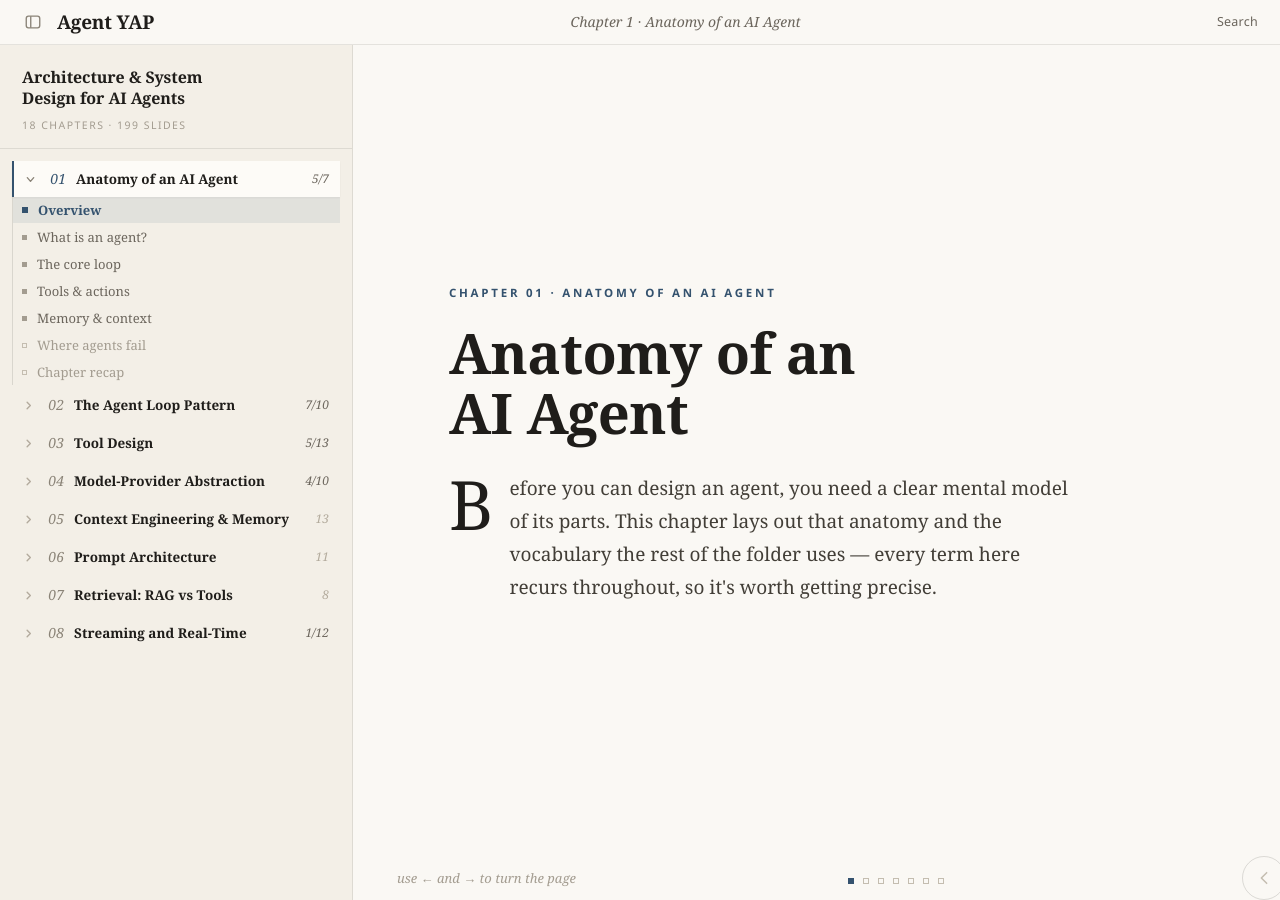
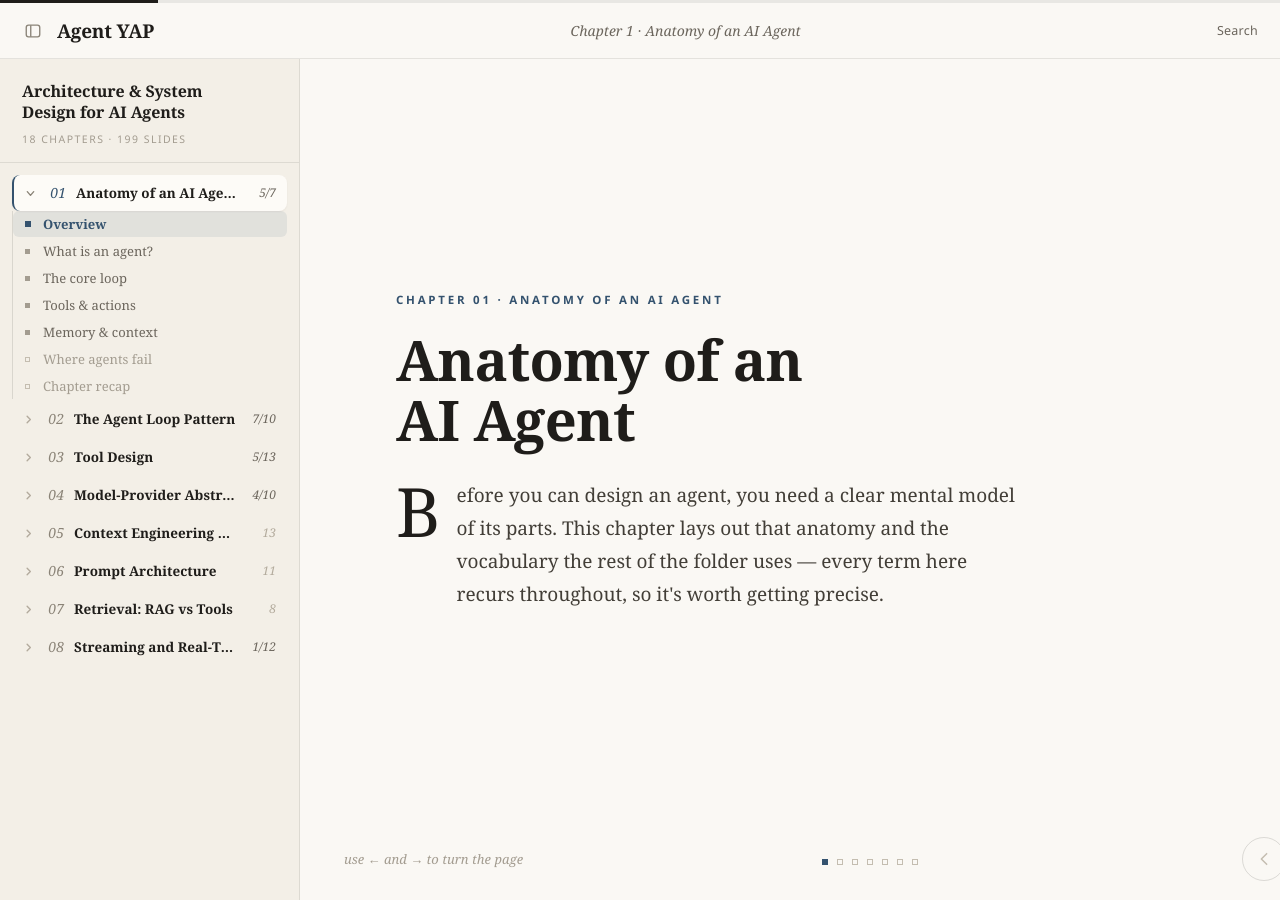
Before and after one commit to boss6825/agent-yap, a Next.js app: page /dev/themes/sepia-light in a window 1280 px wide. Shown: the top 900 px of the page. Built offline with nearby package versions, Linux system fonts and the light colour scheme; no server answers.

Commit message:
fix: keep sepia paper geometry vars from being dropped
GATE bypass: isolated theme CSS; no feature spec signature yet.

Co-authored-by: 23it3012 <23it3012@rgipt.ac.in>

```diff
--- a/src/styles/themes/sepia-family.css
+++ b/src/styles/themes/sepia-family.css
@@ -17,9 +17,12 @@
    - 2px slate left accent on the active chapter
 
    Preview chrome uses .pr (PaperReaderChrome). Live reader uses .sys-reader
-   and Agent 1’s .reader-shell aliases.
+   and Agent 1’s .reader-shell aliases. */
 
 :is([data-theme^="sepia"], [data-reader-theme^="sepia"], [data-theme-family="sepia"]) {
+  /* Real property so this custom-prop block is not dropped by LightningCSS. */
+  color: var(--reader-text);
+
   --reader-paper-serif: var(--font-display, Georgia, "Times New Roman", Times, serif);
   --reader-paper-sans: var(--font-ui, "Segoe UI", ui-sans-serif, system-ui, sans-serif);
   --reader-paper-mark-slot: 11px;
@@ -79,7 +82,7 @@
 :is([data-theme^="sepia"], [data-reader-theme^="sepia"], [data-theme-family="sepia"]) .pr-progress {
   flex-shrink: 0;
   width: 100%;
-  height: var(--reader-paper-progress);
+  height: var(--reader-paper-progress, 3px);
   background: var(--reader-progress-track);
 }
 
@@ -94,7 +97,7 @@
   flex-shrink: 0;
   align-items: center;
   justify-content: space-between;
-  height: var(--reader-paper-bar);
+  height: var(--reader-paper-bar, 56px);
   padding-inline: 24px;
   background: var(--reader-nav-bg);
   border-bottom: 1px solid var(--reader-border);
@@ -205,7 +208,7 @@
   display: flex;
   flex-direction: column;
   flex-shrink: 0;
-  width: var(--reader-paper-sidebar);
+  width: var(--reader-paper-sidebar, 300px);
   height: 100%;
   background: var(--reader-sidebar-bg);
   border-right: 1px solid var(--reader-border);
@@ -501,7 +504,7 @@
   display: flex;
   align-items: center;
   justify-content: space-between;
-  height: var(--reader-paper-footer);
+  height: var(--reader-paper-footer, 82px);
   padding-inline: 44px;
 }
 
@@ -580,7 +583,7 @@
   margin: 0;
   padding: 0 24px;
   border: 0;
-  border-radius: var(--reader-paper-next-radius);
+  border-radius: var(--reader-paper-next-radius, 23px);
   background: var(--reader-next-bg);
   box-shadow: var(--reader-next-shadow);
   color: var(--reader-next-fg);
@@ -883,7 +886,7 @@
   min-width: 44px;
   padding: 0 24px;
   gap: 9px;
-  border-radius: var(--reader-paper-next-radius);
+  border-radius: var(--reader-paper-next-radius, 23px);
   background: var(--reader-next-bg);
   box-shadow: var(--reader-next-shadow);
   color: var(--reader-next-fg);
--- a/src/styles/themes/sepia-light.css
+++ b/src/styles/themes/sepia-light.css
@@ -85,4 +85,11 @@
   --reader-font-mono: var(--font-mono);
   --reader-paper-serif: var(--font-display);
   --reader-paper-sans: var(--font-ui);
+  --reader-paper-sidebar: 300px;
+  --reader-paper-bar: 56px;
+  --reader-paper-progress: 3px;
+  --reader-paper-footer: 82px;
+  --reader-paper-radius: 8px;
+  --reader-paper-row-radius: 6px;
+  --reader-paper-next-radius: 23px;
 }
```
